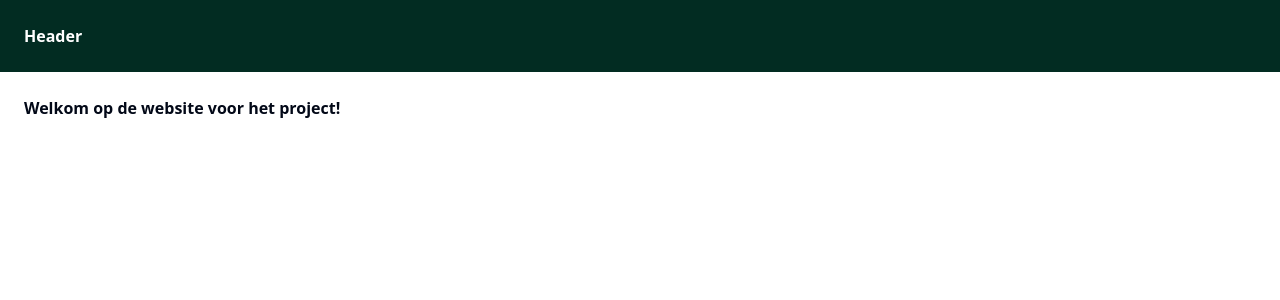
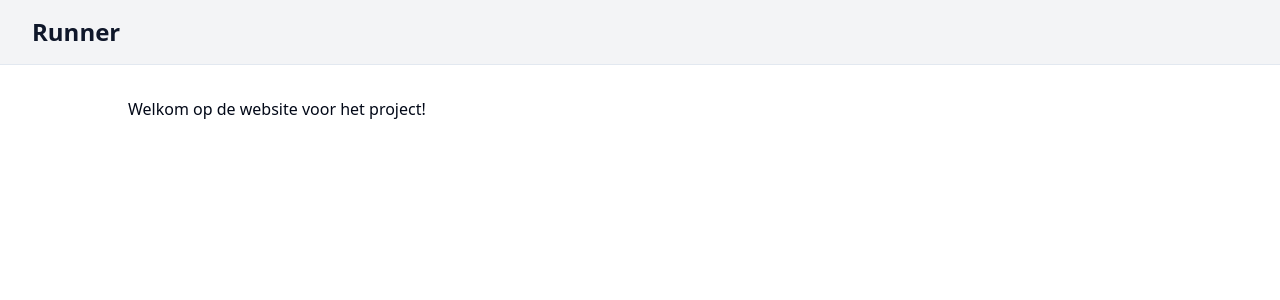
Before and after one commit to Project-IoT-Runner/website, a SvelteKit app: page / in a window 1280 px wide. Shown: the top 300 px of the page. Built offline with nearby package versions, Linux system fonts and the light colour scheme.

Commit message:
+layout.page versimpelen
Ik denk dat het beter is om de header en zo niet een Resizable te maken omdat het raar is om dat te kunnen verslepen, maar we kunnen dat wel gebruiken voor een sidebar of zo.

```diff
--- a/src/app.css
+++ b/src/app.css
@@ -72,7 +72,12 @@
     * {
         @apply border-border;
     }
+
     body {
         @apply bg-background text-foreground;
     }
 }
+
+a {
+    @apply text-primary underline hover:opacity-80;
+}
--- a/src/routes/+layout.svelte
+++ b/src/routes/+layout.svelte
@@ -1,23 +1,15 @@
 <script lang="ts">
-	import '../app.css';
-	import * as Resizable from "$lib/components/ui/resizable/";
-	let { children } = $props();
+    import '../app.css';
+
+    let { children } = $props();
 </script>
 
-
-<Resizable.PaneGroup
-  direction="vertical"
-  class="min-h-screen max-w-full"
->
-  <Resizable.Pane defaultSize={10}>
-    <div class="flex h-full bg-emerald-950 p-6">
-      <span class="font-semibold text-white">Header</span>
-    </div>
-  </Resizable.Pane>
-  <Resizable.Handle />
-  <Resizable.Pane defaultSize={90}>
-    <div class="flex h-full p-6">
-      <span class="font-semibold">{@render children()}</span>
-    </div>
-  </Resizable.Pane>
-</Resizable.PaneGroup>
+<header class="border-b bg-gray-100 px-8 py-4">
+    <h1 class="text-2xl font-bold">
+        <a href="/" class="no-underline hover:underline">Runner</a>
+    </h1>
+</header>
+<main class="mx-auto my-8 max-w-5xl">
+    {@render children()}
+</main>
+<footer></footer>
```
Lines whose indentation alone changed are shown as unchanged.
